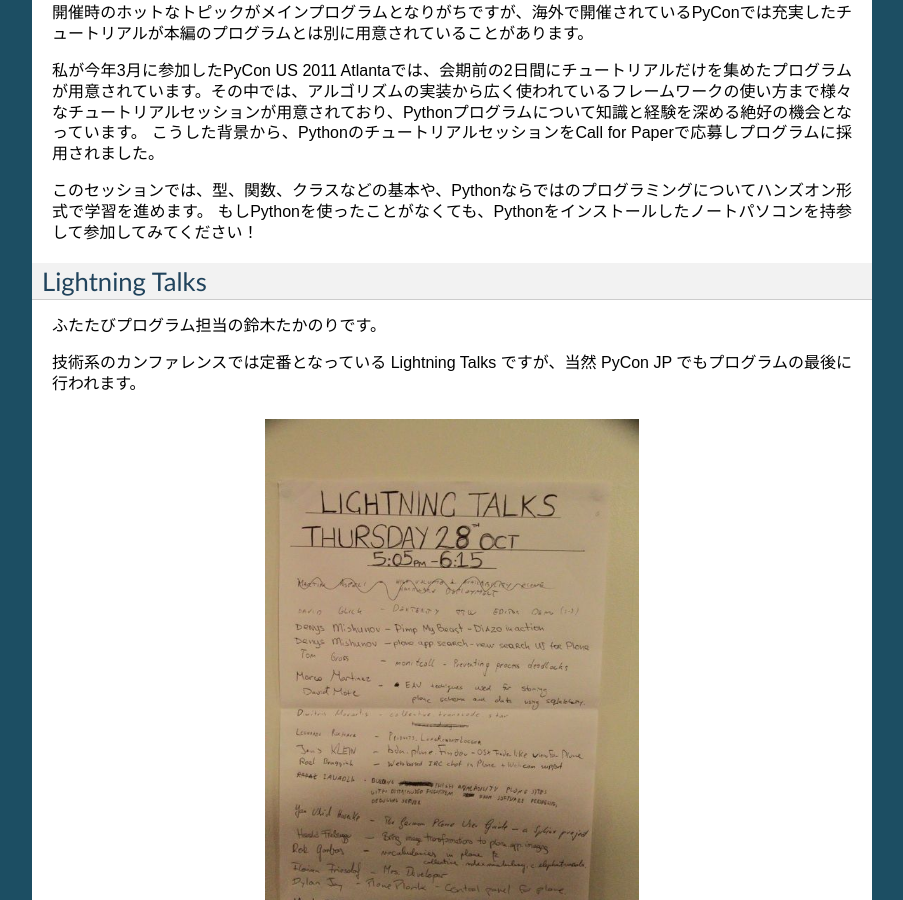
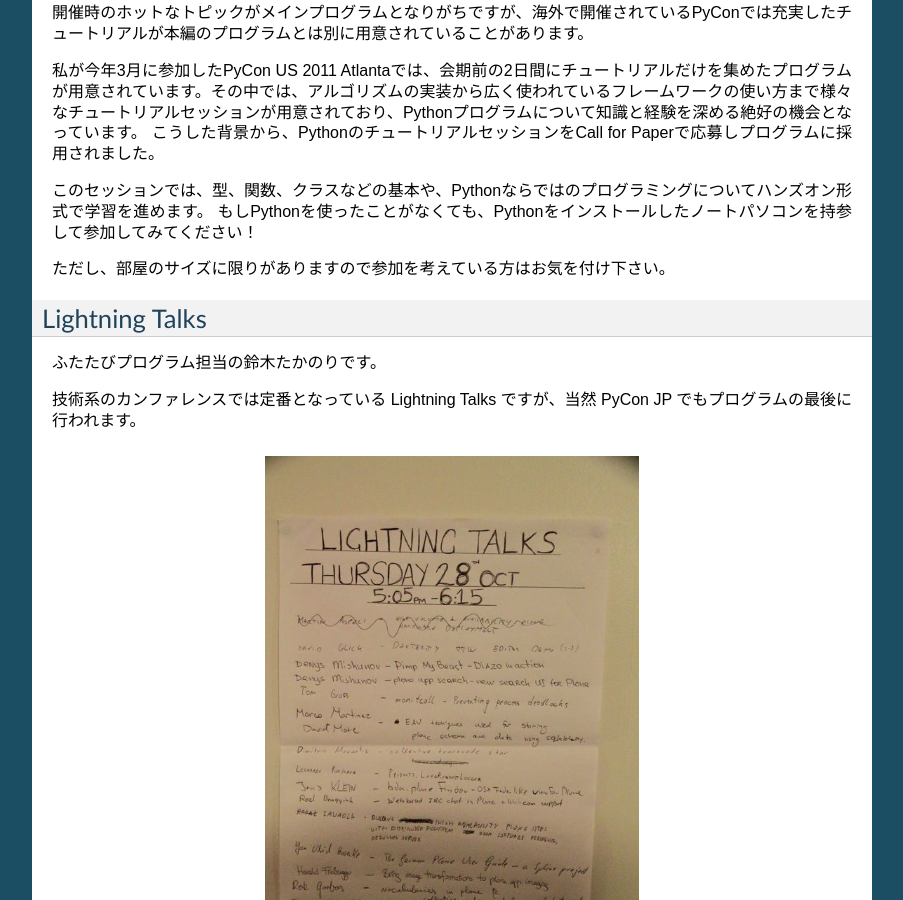
Before and after one commit to michilu/prepycon-article, a Sphinx documentation site: the page built from sphinx/vol2.rst, in a window 1280 px wide and 900 px high, scrolled down 774 px. Shown: the whole window, without its empty margins (198-1101 px from the left). Built offline with Sphinx 7.4.7, drawn with Linux system fonts in a browser that asks for light colours.

Commit message:
注意書き追加

```diff
--- a/sphinx/vol2.rst
+++ b/sphinx/vol2.rst
@@ -40,6 +40,8 @@ Python チュートリアル
 
 このセッションでは、型、関数、クラスなどの基本や、Pythonならではのプログラミングについてハンズオン形式で学習を進めます。
 もしPythonを使ったことがなくても、Pythonをインストールしたノートパソコンを持参して参加してみてください！
+
+ただし、部屋のサイズに限りがありますので参加を考えている方はお気を付け下さい。
 
 Lightning Talks
 ===============
```
